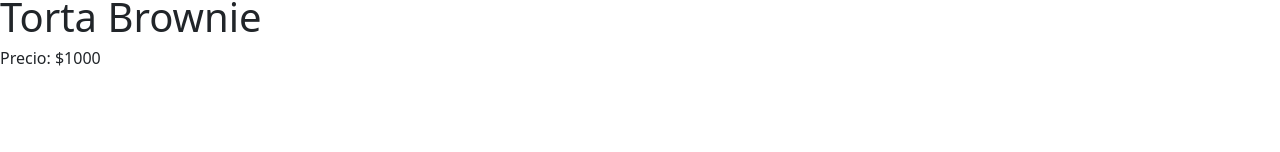
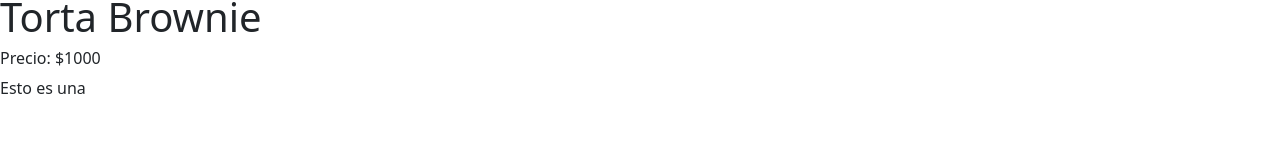
Before and after one commit to maurodepascali/proyectoEcommerce, a React (Create React App) app: page / in a window 1280 px wide. Shown: the part 148-300 px from the top of the page. Built offline with nearby package versions, Linux system fonts and the light colour scheme.

Commit message:
Add files via upload

```diff
--- a/src/components/ItemListContainer.jsx
+++ b/src/components/ItemListContainer.jsx
@@ -1,6 +1,6 @@
 import React from 'react';
 
-export default function ItemListContainer() {
+export default function ItemListContainer(props) {
 
 /*  const producto = [
         {id:1, name:'torta oreo', price: 1500},
@@ -16,6 +16,7 @@ export default function ItemListContainer() {
         <h6>Precio: $1500</h6>
         <h1>Torta Brownie</h1>
         <h6>Precio: $1000</h6>
+        <p>Esto es una {props.name}</p>
     </div>
   );
 }
```
